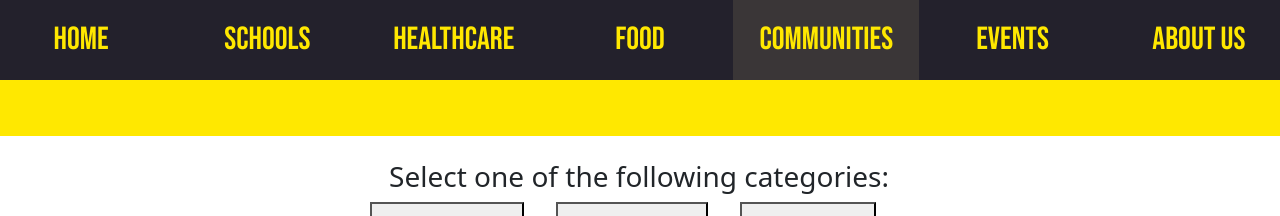
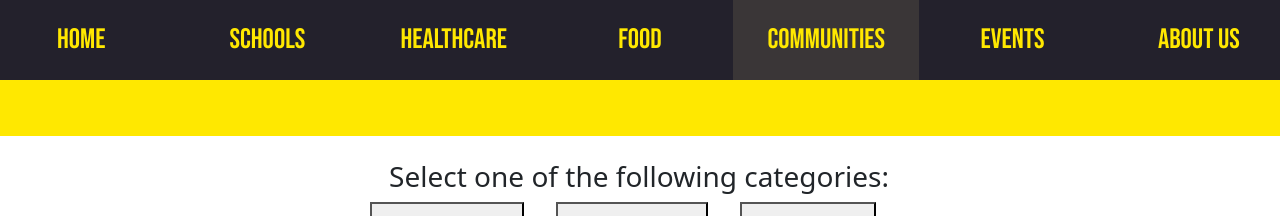
Before and after one commit to ColeJMitchell/brb-website, a Django app: template src/templates/communities_networks.html in a window 1280 px wide. Shown: the top 216 px of the page. Run offline with Django 5.2, Linux system fonts and the light colour scheme; the template is opened without the code that fills it, so the values that code supplies are empty; some libraries are stand-ins or nearby versions.

Commit message:
Update communities_networks.html
font sizing on header

```diff
--- a/src/templates/communities_networks.html
+++ b/src/templates/communities_networks.html
@@ -67,7 +67,7 @@
         .custom-button {
             color: #ffe800;
             font-family: 'Bebas Neue', sans-serif;
-            font-size: 2.5vw;
+            font-size: 2.2vw;
             outline: none;
             border: none;
         }
```
